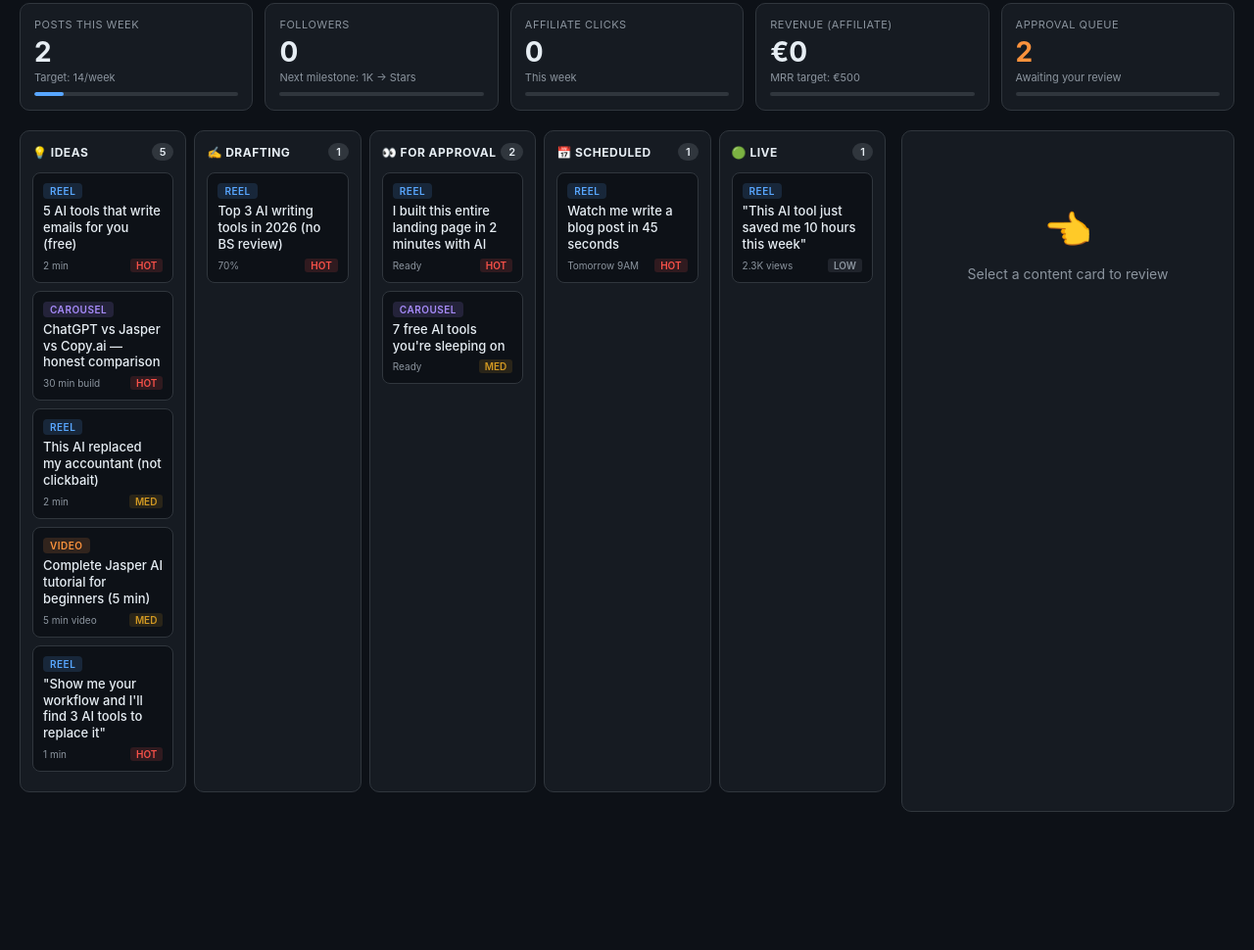
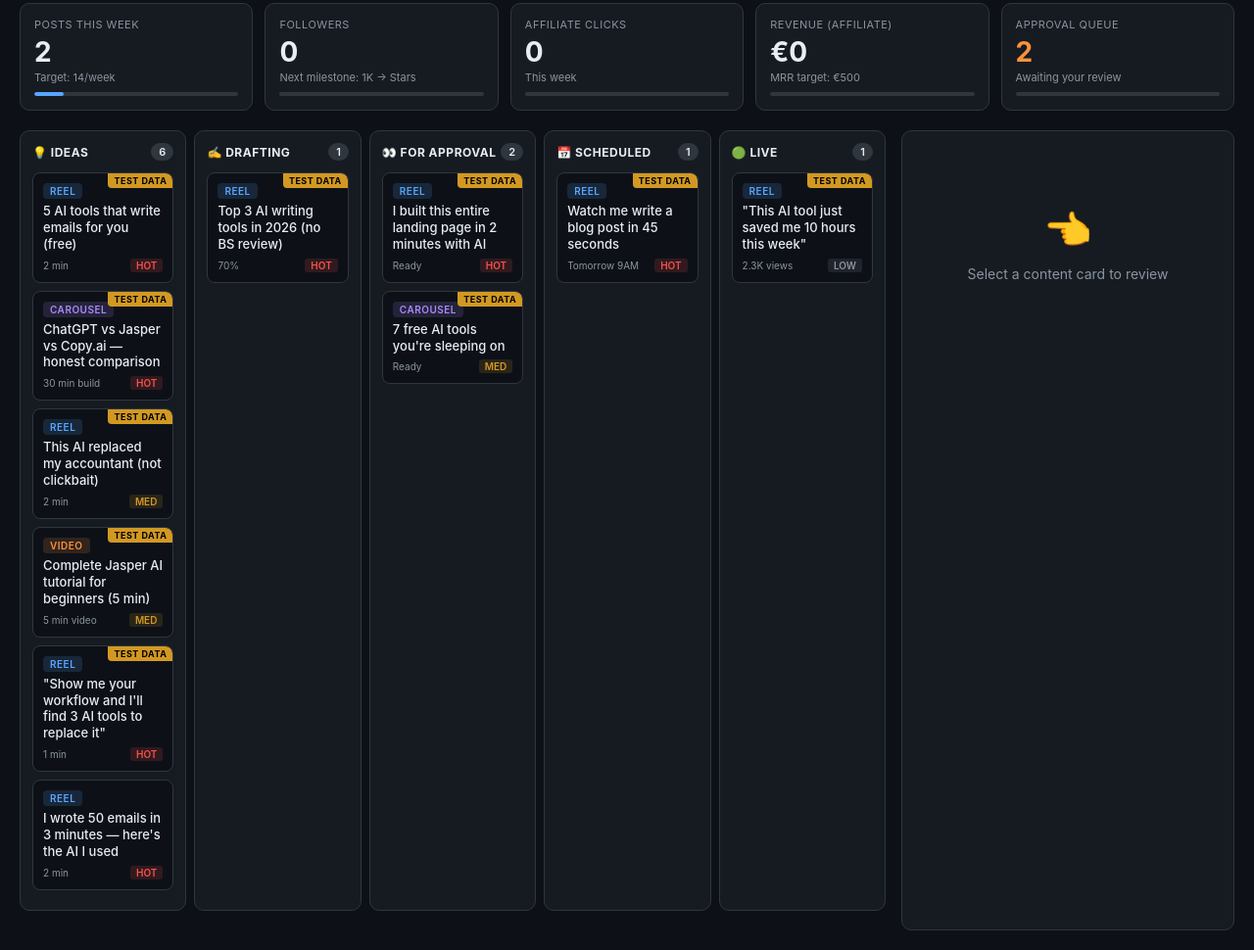
Before and after one commit to qqqq2026/q-dashboard, a plain HTML site: page content-factory/index.html in a window 1280 px wide. Shown: the part 187-1157 px from the top of the page at 98% size. Before the commit the page ends 1036 px from the top, so only its background shows below. Drawn offline with Linux system fonts and the light colour scheme.

Commit message:
Test data ribbon + first real content piece: Jasper email demo

```diff
--- a/content-factory/index.html
+++ b/content-factory/index.html
@@ -80,6 +80,10 @@
   .empty-state { text-align:center; padding:60px 20px; color:var(--muted); }
   .empty-icon { font-size:40px; margin-bottom:12px; }
   .empty-text { font-size:14px; }
+
+  /* Test data ribbon */
+  .test-ribbon { position:absolute; top:0; right:0; background:var(--yellow); color:#000; font-size:9px; font-weight:700; text-transform:uppercase; letter-spacing:.5px; padding:2px 6px; border-radius:0 6px 0 4px; z-index:2; }
+  .content-card { position:relative; overflow:hidden; }
 
   /* Performance mini-charts */
   .perf-grid { display:grid; grid-template-columns:1fr 1fr; gap:8px; margin-top:12px; }
@@ -238,24 +242,27 @@
 // ── Data Model ──────────────────────────────────────────────────
 const CONTENT = [
   // Ideas
-  { id:1, stage:'ideas', type:'reel', title:'5 AI tools that write emails for you (free)', script:'Hook: "I haven\'t written an email in 3 months." Demo Jasper, Copy.ai, etc. CTA: link in bio.', priority:'hot', estimated:'2 min', tags:['ai-tools','email'] },
-  { id:2, stage:'ideas', type:'carousel', title:'ChatGPT vs Jasper vs Copy.ai — honest comparison', script:'Side-by-side output comparison. Which is best for: blog, email, social, ads. 7 slides.', priority:'hot', estimated:'30 min build', tags:['comparison','seo'] },
-  { id:3, stage:'ideas', type:'reel', title:'This AI replaced my accountant (not clickbait)', script:'Show tax prep tool, show savings calculator. Genuine demo. CTA: try free.', priority:'med', estimated:'2 min', tags:['finance','ai'] },
-  { id:4, stage:'ideas', type:'video', title:'Complete Jasper AI tutorial for beginners (5 min)', script:'Full walkthrough: signup → first project → templates → output quality → pricing. Affiliate link in description.', priority:'med', estimated:'5 min video', tags:['tutorial','jasper'] },
-  { id:5, stage:'ideas', type:'reel', title:'"Show me your workflow and I\'ll find 3 AI tools to replace it"', script:'Engagement hook. Viewers comment → Q creates personalized content. Viral loop.', priority:'hot', estimated:'1 min', tags:['engagement','viral'] },
+  { id:1, stage:'ideas', type:'reel', title:'5 AI tools that write emails for you (free)', script:'Hook: "I haven\'t written an email in 3 months." Demo Jasper, Copy.ai, etc. CTA: link in bio.', priority:'hot', estimated:'2 min', tags:['ai-tools','email'], testData:true },
+  { id:2, stage:'ideas', type:'carousel', title:'ChatGPT vs Jasper vs Copy.ai — honest comparison', script:'Side-by-side output comparison. Which is best for: blog, email, social, ads. 7 slides.', priority:'hot', estimated:'30 min build', tags:['comparison','seo'], testData:true },
+  { id:3, stage:'ideas', type:'reel', title:'This AI replaced my accountant (not clickbait)', script:'Show tax prep tool, show savings calculator. Genuine demo. CTA: try free.', priority:'med', estimated:'2 min', tags:['finance','ai'], testData:true },
+  { id:4, stage:'ideas', type:'video', title:'Complete Jasper AI tutorial for beginners (5 min)', script:'Full walkthrough: signup → first project → templates → output quality → pricing. Affiliate link in description.', priority:'med', estimated:'5 min video', tags:['tutorial','jasper'], testData:true },
+  { id:5, stage:'ideas', type:'reel', title:'"Show me your workflow and I\'ll find 3 AI tools to replace it"', script:'Engagement hook. Viewers comment → Q creates personalized content. Viral loop.', priority:'hot', estimated:'1 min', tags:['engagement','viral'], testData:true },
 
   // Drafting
-  { id:6, stage:'drafting', type:'reel', title:'Top 3 AI writing tools in 2026 (no BS review)', script:'Hook done, recording in progress. Testing outputs live on camera.', priority:'hot', estimated:'70%', tags:['ai-tools','review'] },
+  { id:6, stage:'drafting', type:'reel', title:'Top 3 AI writing tools in 2026 (no BS review)', script:'Hook done, recording in progress. Testing outputs live on camera.', priority:'hot', estimated:'70%', tags:['ai-tools','review'], testData:true },
 
   // For Approval
-  { id:7, stage:'review', type:'reel', title:'I built this entire landing page in 2 minutes with AI', script:'Screen recording: AI website builder → full landing page. Shows before/after. "Link in bio to try it." [APPROVE to schedule]', priority:'hot', estimated:'Ready', tags:['demo','website-builder'] },
-  { id:8, stage:'review', type:'carousel', title:'7 free AI tools you\'re sleeping on', script:'Slide format: Tool name → what it does → free tier details. Includes Jasper free trial, Canva AI, etc. [APPROVE to schedule]', priority:'med', estimated:'Ready', tags:['listicle','free-tools'] },
+  { id:7, stage:'review', type:'reel', title:'I built this entire landing page in 2 minutes with AI', script:'Screen recording: AI website builder → full landing page. Shows before/after. "Link in bio to try it." [APPROVE to schedule]', priority:'hot', estimated:'Ready', tags:['demo','website-builder'], testData:true },
+  { id:8, stage:'review', type:'carousel', title:'7 free AI tools you\'re sleeping on', script:'Slide format: Tool name → what it does → free tier details. Includes Jasper free trial, Canva AI, etc. [APPROVE to schedule]', priority:'med', estimated:'Ready', tags:['listicle','free-tools'], testData:true },
 
   // Scheduled
-  { id:9, stage:'scheduled', type:'reel', title:'Watch me write a blog post in 45 seconds', script:'Scheduled: Tomorrow 9:00 AM. Jasper demo. High viral potential on Reels.', priority:'hot', estimated:'Tomorrow 9AM', tags:['demo','jasper'] },
+  { id:9, stage:'scheduled', type:'reel', title:'Watch me write a blog post in 45 seconds', script:'Scheduled: Tomorrow 9:00 AM. Jasper demo. High viral potential on Reels.', priority:'hot', estimated:'Tomorrow 9AM', tags:['demo','jasper'], testData:true },
 
   // Live
-  { id:10, stage:'live', type:'reel', title:'"This AI tool just saved me 10 hours this week"', script:'Published 2 days ago. 2.3K views, 847 reach, 12 affiliate clicks.', priority:'low', estimated:'2.3K views', tags:['published','performing'], costs:{ hosting:0, api:0.08, tools:0, total:0.08 }, revenue:0 },
+  { id:10, stage:'live', type:'reel', title:'"This AI tool just saved me 10 hours this week"', script:'Published 2 days ago. 2.3K views, 847 reach, 12 affiliate clicks.', priority:'low', estimated:'2.3K views', tags:['published','performing'], costs:{ hosting:0, api:0.08, tools:0, total:0.08 }, revenue:0, testData:true },
+
+  // ── REAL CONTENT ──────────────────────────────────────────────
+  { id:101, stage:'ideas', type:'reel', title:'I wrote 50 emails in 3 minutes — here\'s the AI I used', script:'Hook: "I used to spend 2 hours on emails every morning. Now it takes 3 minutes." Screen-record Jasper AI email template → paste client context → generate 5 variants. Show quality. CTA: "Free trial link in bio." Target audience: freelancers, consultants, small business owners. Facebook-native, no watermark. 30-45 seconds.', priority:'hot', estimated:'2 min', tags:['jasper','email','ai-tools','facebook-native'], testData:false, costs:{ hosting:0, api:0.12, tools:0, total:0.12 } },
 ];
 
 // ── Cost Engine ─────────────────────────────────────────────────
@@ -308,6 +315,7 @@ function renderPipeline() {
       card.className = 'content-card' + (selectedId === item.id ? ' selected' : '');
       card.onclick = () => selectCard(item.id);
       card.innerHTML = `
+        ${item.testData ? '<span class="test-ribbon">test data</span>' : ''}
         <div class="card-type"><span class="tag tag-${item.type}">${item.type}</span></div>
         <div class="card-title">${item.title}</div>
         <div class="card-meta">
```
